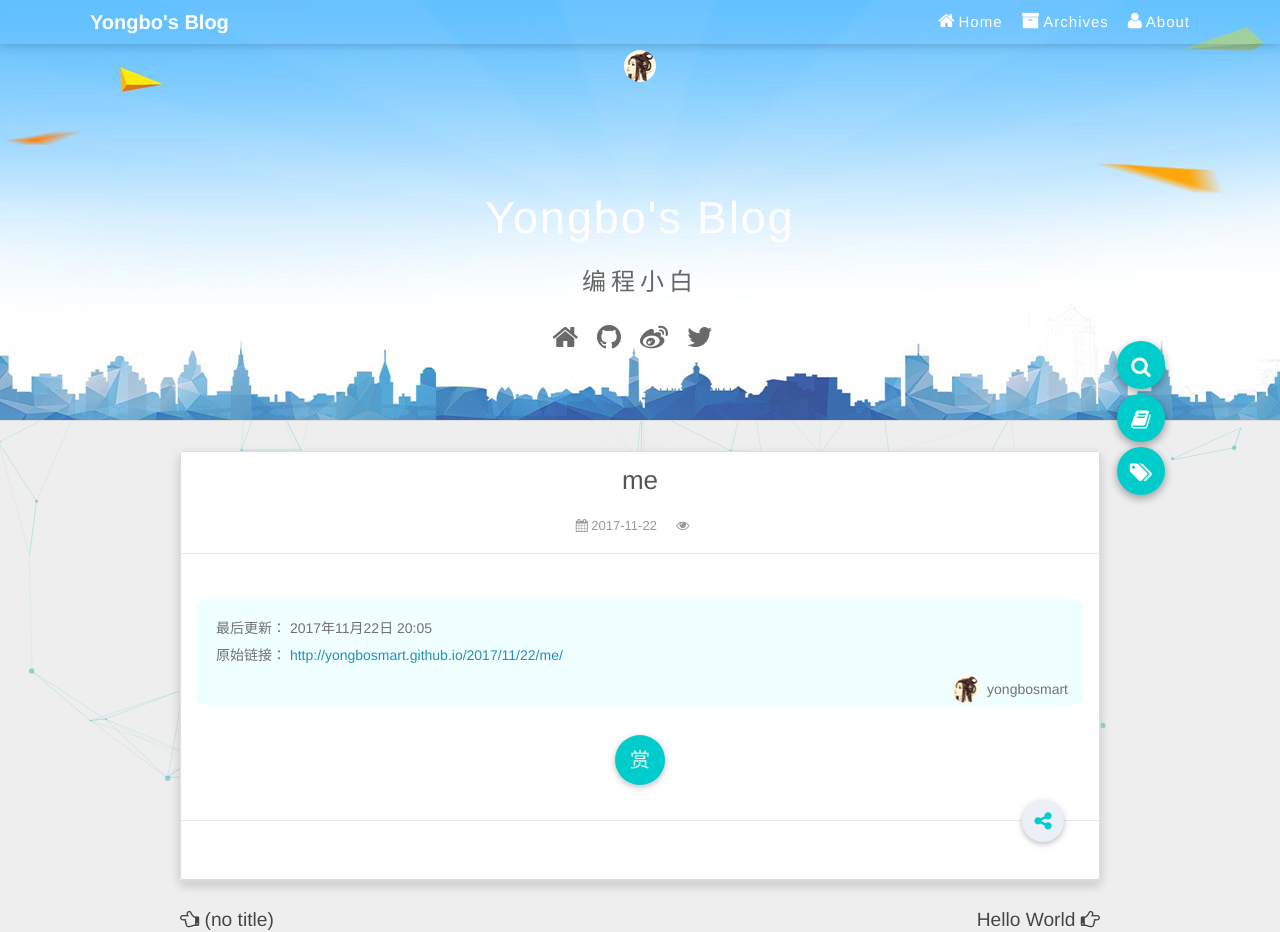
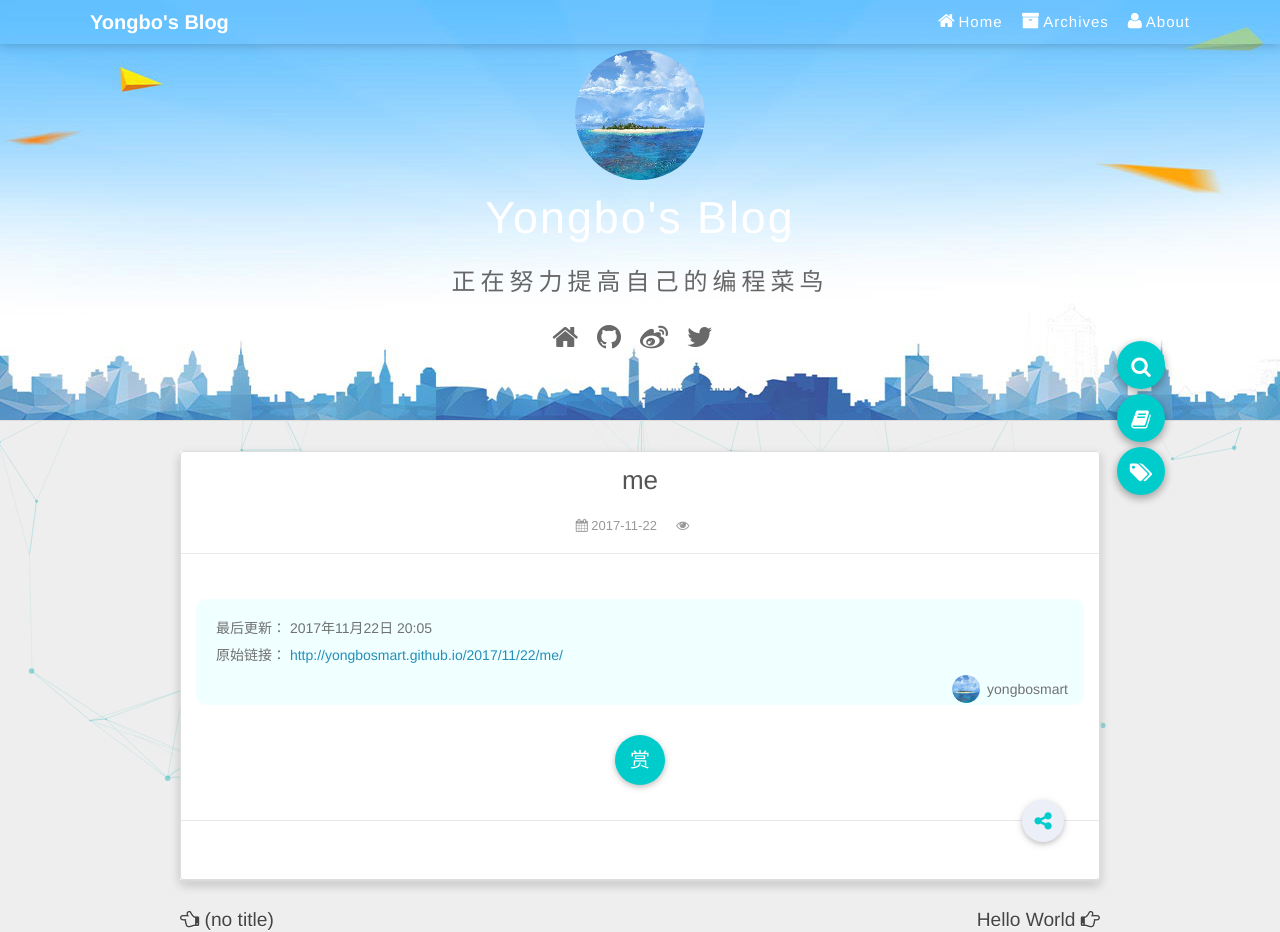
Before and after one commit to Lilydlllyb/yongbosmart.github.io, a plain HTML site: page 2017/11/22/me/index.html in a window 1280 px wide. Shown: the top 932 px of the page. Drawn offline with nearby package versions, Linux system fonts and the light colour scheme; some packages are replaced by stand-ins of ours; a script that the page names is missing.

Commit message:
Site updated: 2018-04-26 13:30:41

```diff
--- a/2017/11/22/me/index.html
+++ b/2017/11/22/me/index.html
@@ -70,7 +70,7 @@
         <div id="header-row">
             <div id="logo">
                 <a href="/">
-                    <img src="/images/favicon.ico" alt="logo">
+                    <img src="/images/mylogo.png" alt="logo">
                 </a>
             </div>
             <div class="header-info">
@@ -84,7 +84,7 @@
                 <div id="header-description">
 
                     <h3>
-                        编程小白
+                        正在努力提高自己的编程菜鸟
                     </h3>
 
                 </div>
@@ -98,7 +98,7 @@
                         <a title="Github" target="_blank" href="//github.com/yongbosmart">
                             <i class="fa fa-github fa-2x"></i></a>
 
-                        <a title="Weibo" target="_blank" href="//weibo.com/WongMinHo">
+                        <a title="Weibo" target="_blank" href="//weibo.com/yongbosmart">
                             <i class="fa fa-weibo fa-2x"></i></a>
 
                         <a title="Twitter" target="_blank" href="//twitter.com/huangminhow">
@@ -146,7 +146,7 @@
         <p>原始链接： <a class="post-url" href="/2017/11/22/me/" title="me">http://yongbosmart.github.io/2017/11/22/me/</a></p>
         <footer>
             <a href="http://yongbosmart.github.io">
-                <img src="/images/favicon.ico" alt="yongbosmart">
+                <img src="/images/mylogo.png" alt="yongbosmart">
                 yongbosmart
             </a>
         </footer>
@@ -200,7 +200,7 @@
     <div class="post-share-list" id="share-list">
         <ul class="share-icons">
           <li>
-            <a class="weibo share-sns" target="_blank" href="http://service.weibo.com/share/share.php?url=http://yongbosmart.github.io/2017/11/22/me/&title=《me》 — Yongbosmart&pic=http://yongbosmart.github.ioimages/favicon.ico" data-title="微博">
+            <a class="weibo share-sns" target="_blank" href="http://service.weibo.com/share/share.php?url=http://yongbosmart.github.io/2017/11/22/me/&title=《me》 — Yongbosmart&pic=http://yongbosmart.github.ioimages/mylogo.png" data-title="微博">
               <i class="fa fa-weibo"></i>
             </a>
           </li>
```
Also changed, not shown: 2017/11/22/hello-world/index.html (+5 -5 lines), 2017/12/01/This is me/index.html (+5 -5 lines), archives/2017/11/index.html (+3 -3 lines), archives/2017/12/index.html (+3 -3 lines), archives/2017/index.html (+3 -3 lines), archives/index.html (+3 -3 lines), index.html (+3 -3 lines), images/mylogo.png (added).
